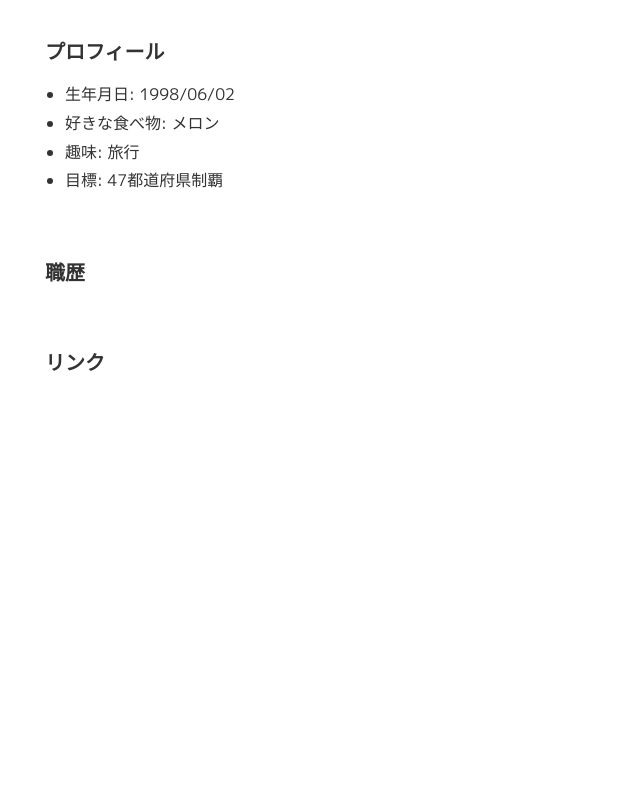
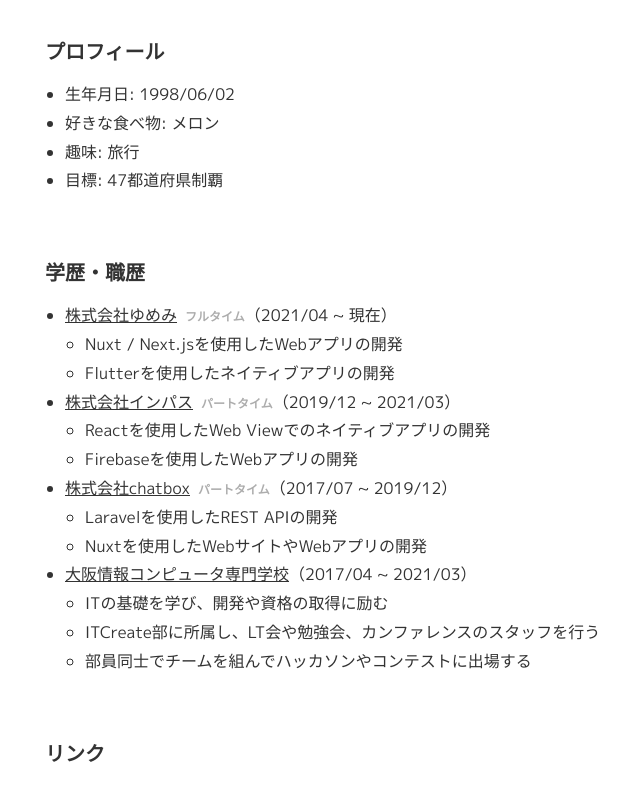
Before and after one commit to takashi0602/portfolio, a Next.js app: page / in a window 1280 px wide. Shown: the part 406-1206 px from the top of the page, without its empty margins (227-867 px from the left). Before the commit the page ends 901 px from the top, so only its background shows below. Built offline with nearby package versions, Linux system fonts and the light colour scheme; a web font is replaced by a local one.

Commit message:
feat: add career section

```diff
--- a/src/app/page.tsx
+++ b/src/app/page.tsx
@@ -27,7 +27,57 @@
         </ul>
       </section>
       <section className={styles.section}>
-        <h2>職歴</h2>
+        <h2>学歴・職歴</h2>
+        <ul>
+          <ListItem
+            text="株式会社ゆめみ"
+            isLink
+            href="https://www.yumemi.co.jp/"
+            period="（2021/04 ~ 現在）"
+            employmentStatus="フルタイム"
+          >
+            <ul>
+              <ListItem text="Nuxt / Next.jsを使用したWebアプリの開発" />
+              <ListItem text="Flutterを使用したネイティブアプリの開発" />
+            </ul>
+          </ListItem>
+          <ListItem
+            text="株式会社インパス"
+            href="https://www.impath.co.jp/"
+            isLink
+            period="（2019/12 ~ 2021/03）"
+            employmentStatus="パートタイム"
+          >
+            <ul>
+              <ListItem text="Reactを使用したWeb Viewでのネイティブアプリの開発" />
+              <ListItem text="Firebaseを使用したWebアプリの開発" />
+            </ul>
+          </ListItem>
+          <ListItem
+            text="株式会社chatbox"
+            href="https://chatbox-inc.com/"
+            isLink
+            period="（2017/07 ~ 2019/12）"
+            employmentStatus="パートタイム"
+          >
+            <ul>
+              <ListItem text="Laravelを使用したREST APIの開発" />
+              <ListItem text="Nuxtを使用したWebサイトやWebアプリの開発" />
+            </ul>
+          </ListItem>
+          <ListItem
+            text="大阪情報コンピュータ専門学校"
+            href="https://www.oic.ac.jp/"
+            isLink
+            period="（2017/04 ~ 2021/03）"
+          >
+            <ul>
+              <ListItem text="ITの基礎を学び、開発や資格の取得に励む" />
+              <ListItem text="ITCreate部に所属し、LT会や勉強会、カンファレンスのスタッフを行う" />
+              <ListItem text="部員同士でチームを組んでハッカソンやコンテストに出場する" />
+            </ul>
+          </ListItem>
+        </ul>
       </section>
       <section className={styles.section}>
         <h2>リンク</h2>
```
